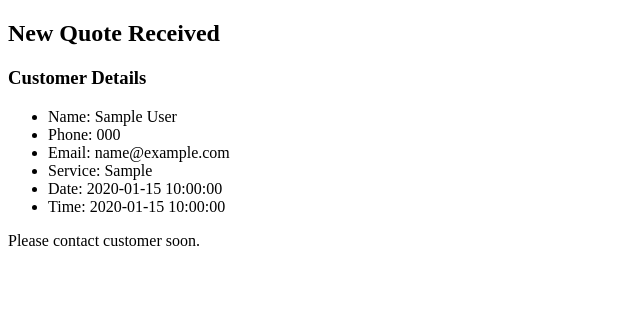
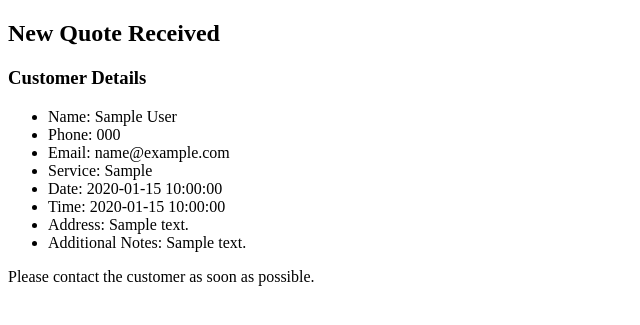
Before and after one commit to yemanealem/onsitewash-backend, a Python web app: template app/templates/quote_owner.html in a window 1280 px wide. Shown: the top 325 px of the page, without its empty margins (0-640 px from the left). Run offline with Jinja, Linux system fonts and the light colour scheme; the template is opened without the code that fills it: most values are stand-ins (such as "Sample title", 1, 10 or a date in 2020).

Commit message:
feat(email): include address and additional notes in quote email template

```diff
--- a/app/templates/quote_owner.html
+++ b/app/templates/quote_owner.html
@@ -15,8 +15,10 @@
       <li>Service: {{ service_type }}</li>
       <li>Date: {{ preferred_date }}</li>
       <li>Time: {{ preferred_time }}</li>
+      <li>Address: {{ address }}</li>
+      <li>Additional Notes: {{ additional_notes }}</li>
     </ul>
 
-    <p>Please contact customer soon.</p>
+    <p>Please contact the customer as soon as possible.</p>
   </body>
 </html>
```
